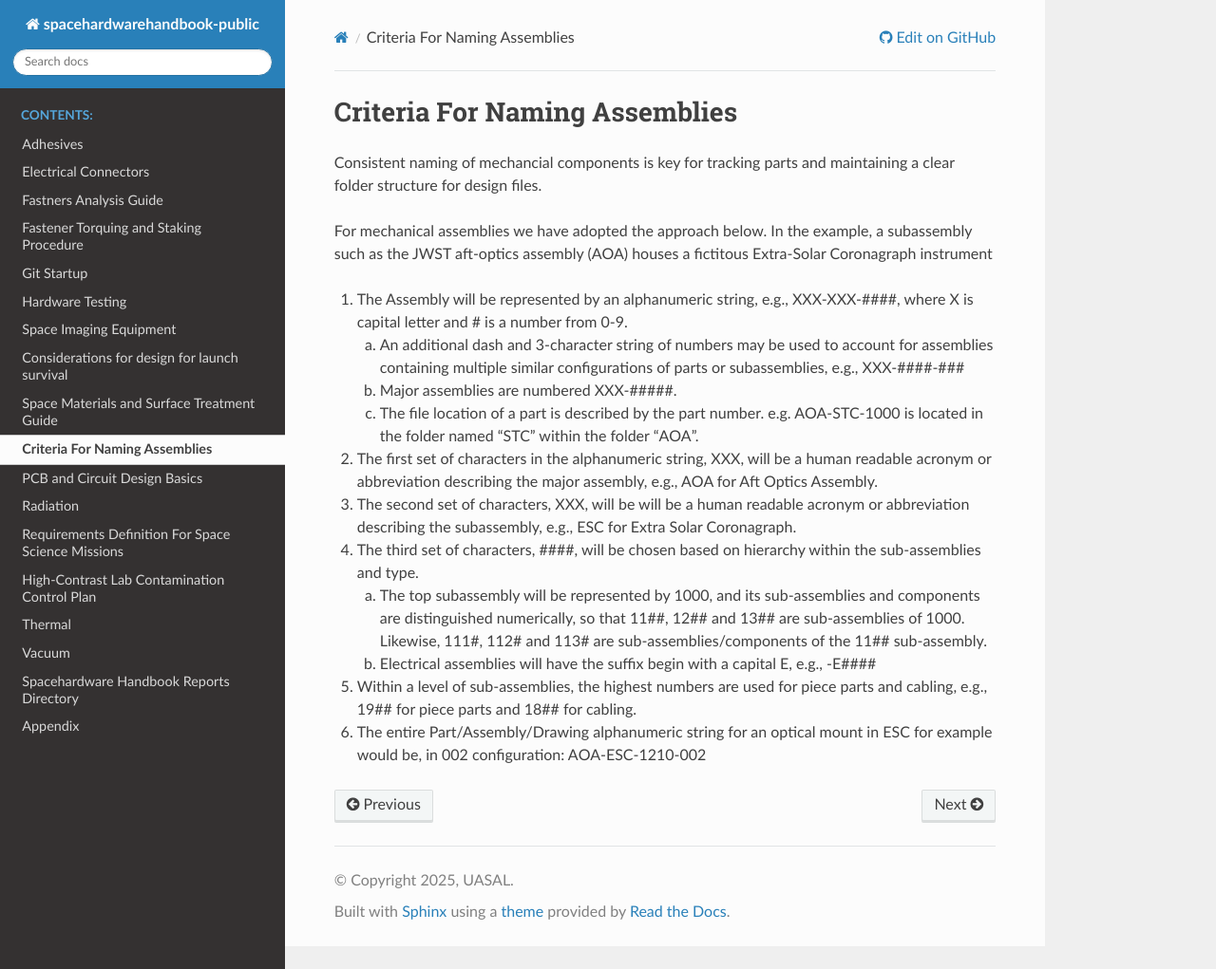
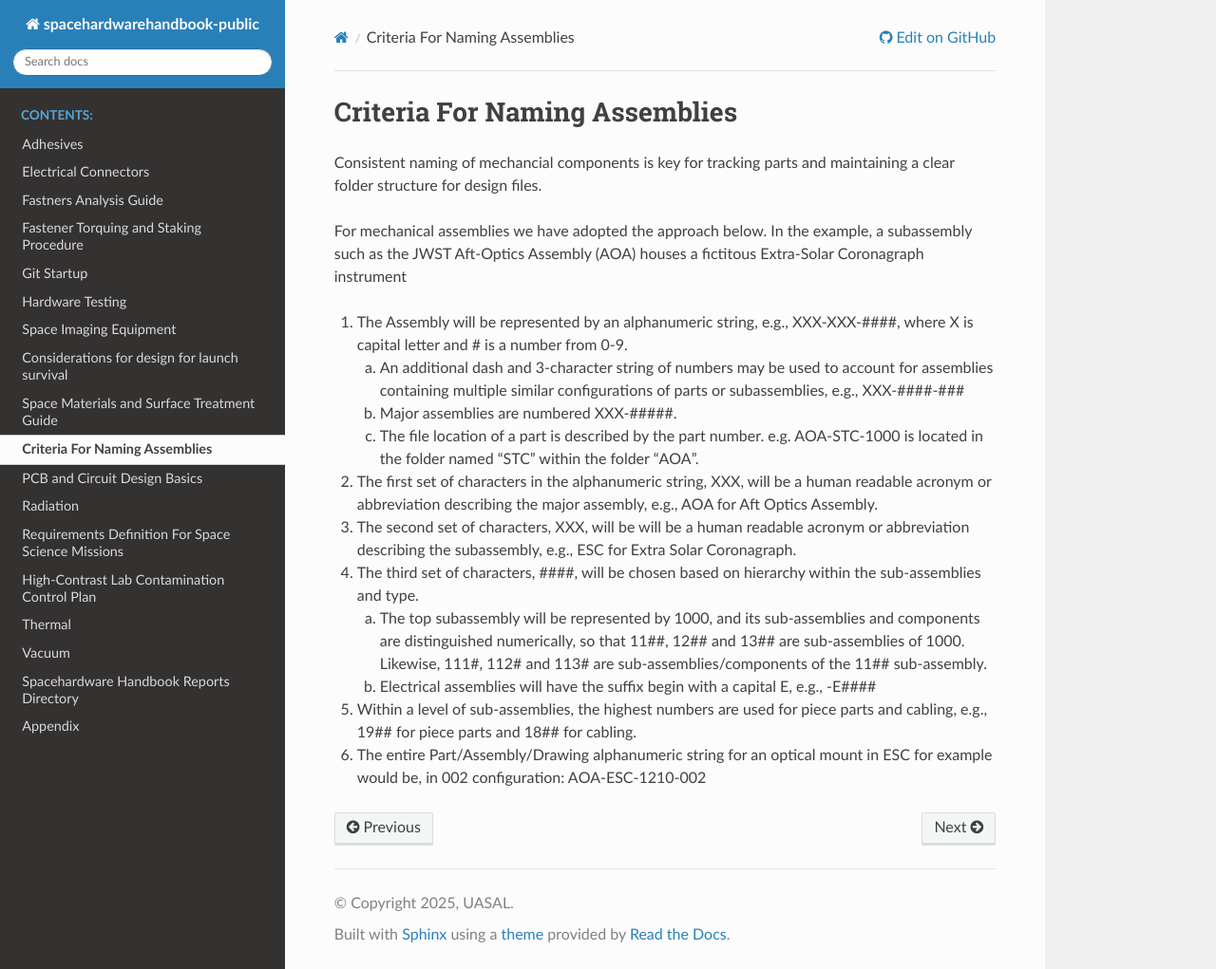
Before and after one commit to uasal/spacehardwarehandbook-public, a Sphinx documentation site: the page built from source/naming.rst, in a window 1280 px wide and 1021 px high. Shown: the whole window at 95% size. Built offline with Sphinx 7.4.7 and the Read the Docs theme 3.1.0, drawn with Linux system fonts in a browser that asks for light colours.

```diff
--- a/source/naming.rst
+++ b/source/naming.rst
@@ -3,7 +3,7 @@ Criteria For Naming Assemblies
 
 Consistent naming of mechancial components is key for tracking parts and maintaining a clear folder structure for design files.
 
-For mechanical assemblies we have adopted the approach below. In the example, a subassembly such as the JWST aft-optics assembly (AOA) houses a fictitous Extra-Solar Coronagraph instrument
+For mechanical assemblies we have adopted the approach below. In the example, a subassembly such as the JWST Aft-Optics Assembly (AOA) houses a fictitous Extra-Solar Coronagraph instrument
 
 1. The Assembly will be represented by an alphanumeric string, e.g., XXX-XXX-####, where X is capital letter and # is a number from 0-9.
 
```
